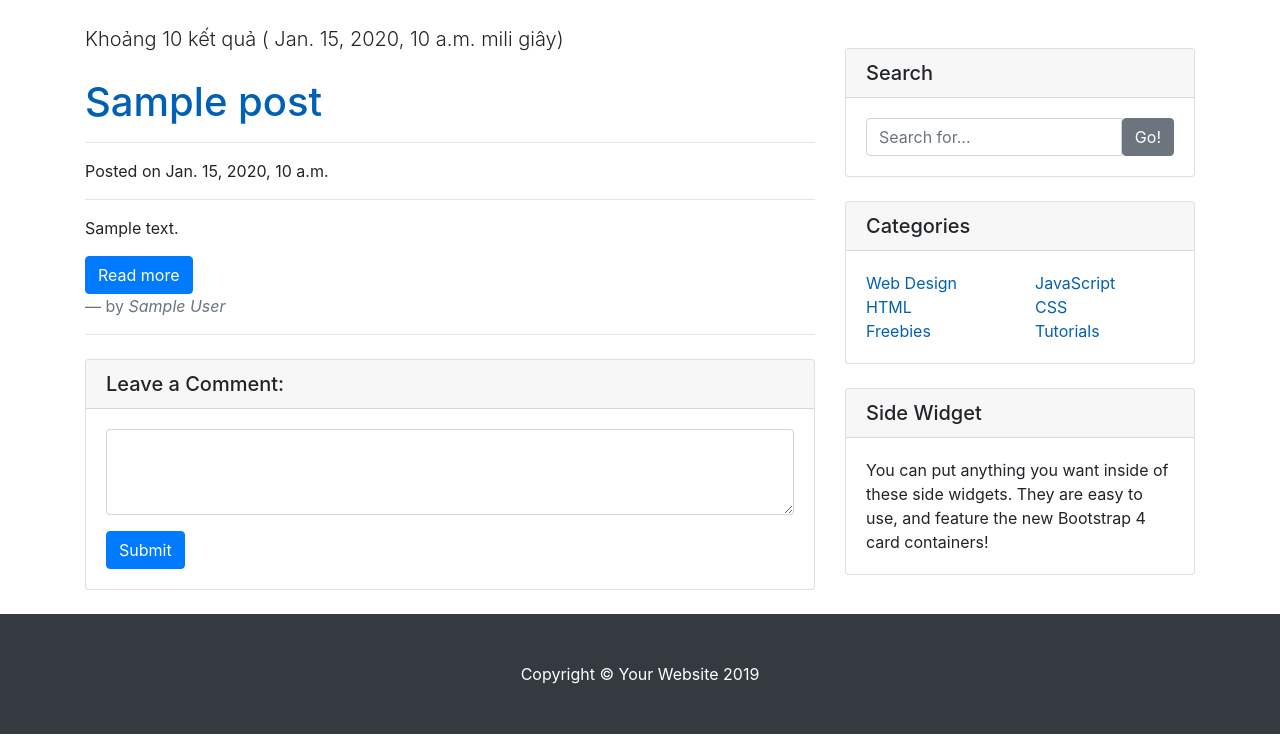
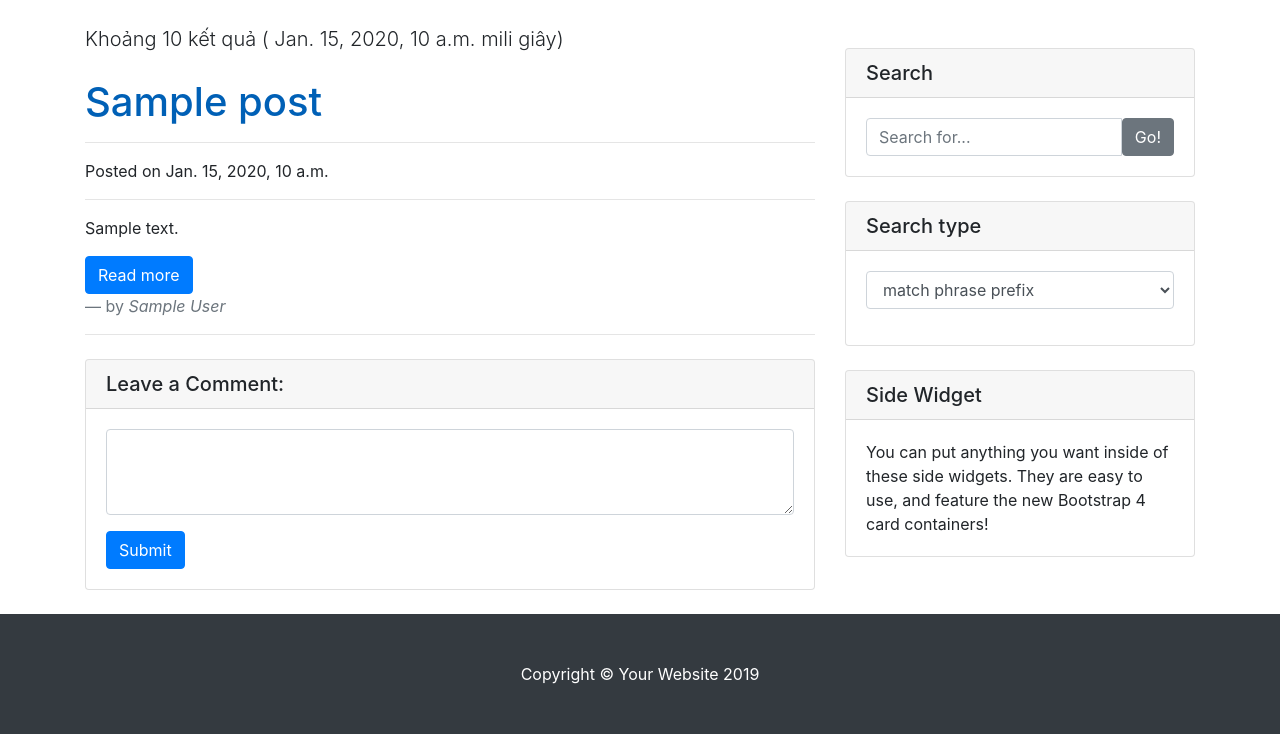
Before and after one commit to BinhMinhs10/VisualizeByDjango, a Django app: template elasticsearchs/templates/elasticsearchs/index.html in a window 1280 px wide. Shown: the part 56-800 px from the top of the page. Run offline with Django 3.2, Linux system fonts and the light colour scheme; the template is opened without the code that fills it: most values are stand-ins (such as "Sample title", 1, 10 or a date in 2020); parts of the project's set-up code (start-up, migrations or seed data) failed here and were passed over; some libraries are stand-ins or nearby versions.

Commit message:
format html for advance search

```diff
--- a/elasticsearchs/templates/elasticsearchs/index.html
+++ b/elasticsearchs/templates/elasticsearchs/index.html
@@ -62,7 +62,7 @@ static(settings.MEDIA_URL, document_root=settings.MEDIA_ROOT)
       <div class="card my-4">
         <h5 class="card-header">Search</h5>
         <div class="card-body">
-          <form method="post">
+          <form method="post" id="search">
             {% csrf_token %}
             <div class="input-group">
               <input type="text" class="form-control" name="textsearch" placeholder="Search for...">
@@ -76,35 +76,18 @@ static(settings.MEDIA_URL, document_root=settings.MEDIA_ROOT)
 
       <!-- Categories Widget -->
       <div class="card my-4">
-        <h5 class="card-header">Categories</h5>
+        <h5 class="card-header">Search type</h5>
         <div class="card-body">
-          <div class="row">
-            <div class="col-lg-6">
-              <ul class="list-unstyled mb-0">
-                <li>
-                  <a href="#">Web Design</a>
-                </li>
-                <li>
-                  <a href="#">HTML</a>
-                </li>
-                <li>
-                  <a href="#">Freebies</a>
-                </li>
-              </ul>
-            </div>
-            <div class="col-lg-6">
-              <ul class="list-unstyled mb-0">
-                <li>
-                  <a href="#">JavaScript</a>
-                </li>
-                <li>
-                  <a href="#">CSS</a>
-                </li>
-                <li>
-                  <a href="#">Tutorials</a>
-                </li>
-              </ul>
-            </div>
+          <div class="form-group">
+
+            <select class="form-control" form="search" name="search_type">
+              <option value="1">match phrase prefix</option>
+              <option value="2">multi match</option>
+              <option value="3">fuzzy search</option>
+              <option value="4">boolean search must</option>
+              <option value="5">boolean search should</option>
+              <option value="6">match</option>
+            </select>
           </div>
         </div>
       </div>
```
Also changed, not shown: elasticsearchs/searchs.py (+64 -0 lines), elasticsearchs/views.py (+15 -18 lines), Readme.md (added).
